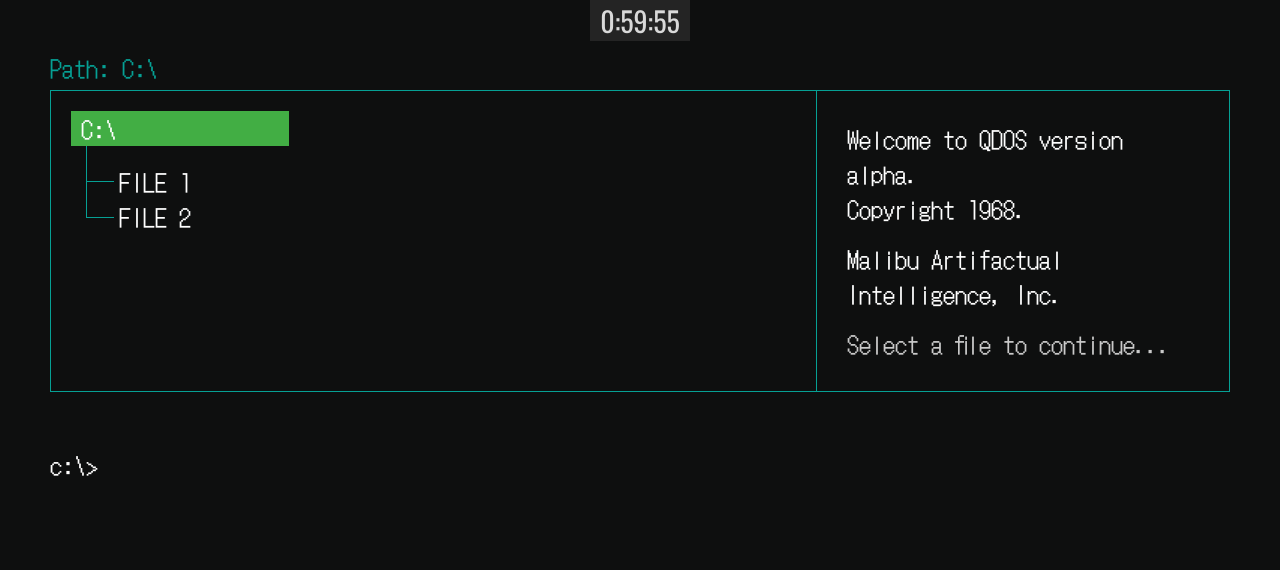
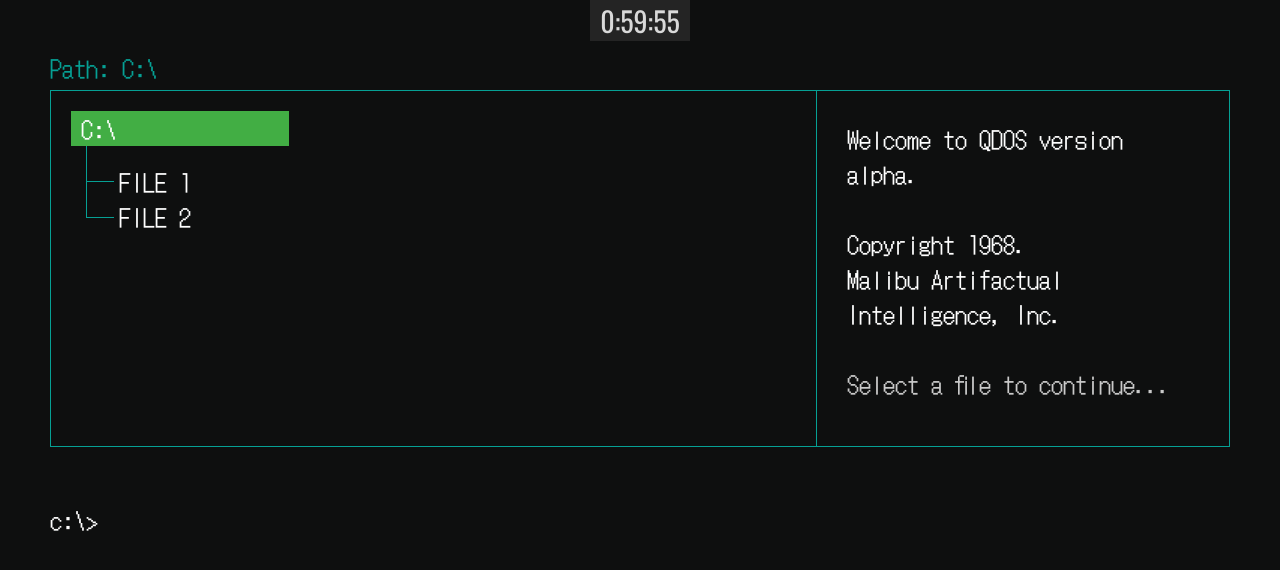
Before and after one commit to JohnnyBC2022/EnigmaF5, a React (Vite) app in the folder frontend/: page /consola in a window 1280 px wide. Shown: the top 570 px of the page. Built offline with nearby package versions, Linux system fonts and the light colour scheme.

Commit message:
initial conversation added to console.jsx

```diff
--- a/frontend/src/presentation/components/ModalFile1/ModalFile1.css
+++ b/frontend/src/presentation/components/ModalFile1/ModalFile1.css
@@ -4,8 +4,6 @@
   left: 50%;
   transform: translate(-50%, -50%);
   margin: 0 auto;
- /*  width: 90rem;
-  height: 60rem; */
   background-color: rgba(0, 0, 0, 0.5);
   display: flex;
   justify-content: center;
--- a/frontend/src/presentation/components/ModalFile1/ModalFile1.jsx
+++ b/frontend/src/presentation/components/ModalFile1/ModalFile1.jsx
@@ -2,11 +2,11 @@ import "./ModalFile1.css";
 import file1Img from "../../assets/images/file1Img.jpg";
 import { ImageMagnifier } from "../ImageMagnifier/ImageMagnifier";
 
-export const ModalFile1 = ({ closeModal }) => {
+export const ModalFile1 = ({ onClose }) => {
   return (
-    <div className="modalOverlay1" onClick={closeModal}>
+    <div className="modalOverlay1" onClick={onClose}>
       <div className="modalContent1" onClick={(e) => e.stopPropagation()}>
-        <button className="closeModalButton1" onClick={closeModal}>
+        <button className="closeModalButton1" onClick={onClose}>
           <p>X</p>
         </button>
         <div>
--- a/frontend/src/presentation/pages/Consola/Consola.css
+++ b/frontend/src/presentation/pages/Consola/Consola.css
@@ -1,7 +1,7 @@
 .consoleMain {
   background-color: var(--black-console);
-  min-width: 100vh;
-  height: 100vh;
+  max-width: 100vw;
+  min-height: 100vh;
   padding: 5rem;
   font-family: var(--DotGothic);
 }
@@ -78,6 +78,11 @@
   margin-top: 5rem;
 }
 
+.consoleHistory {
+  color: var(--white);
+  font-size: 2.4rem;
+}
+
 .consoleInputContainer {
   display: flex;
   align-items: center;
@@ -86,14 +91,18 @@
 .consoleInput {
   width: calc(100% - 8rem);
   font-family: var(--DotGothic);
+  color: var(--white);
+  font-size: 2.4rem;
   margin-top: 5rem;
   border: none;
   background-color: transparent;
-  color: var(--white);
-  font-size: 2.4rem;
   padding: 0.5rem;
   outline: none;
   caret-shape: block;
+}
+
+.elizaText{
+  color: var(--green-console);
 }
 
 .flicker1 {
--- a/frontend/src/presentation/pages/Consola/Consola.jsx
+++ b/frontend/src/presentation/pages/Consola/Consola.jsx
@@ -1,29 +1,33 @@
-import { useState } from "react";
+import React, { useState } from "react";
 import "./Consola.css";
 import { ModalFile1 } from "../../components/ModalFile1/ModalFile1";
-import  ModalFile2  from "../../components/ModalFile2/ModalFile2";
+import ModalFile2 from "../../components/ModalFile2/ModalFile2";
 
 export const Consola = () => {
+  const [inputValue, setInputValue] = useState("");
+  const [messageHistory, setMessageHistory] = useState([]);
   const [showModalFile1, setShowModalFile1] = useState(false);
   const [showModalFile2, setShowModalFile2] = useState(false);
-  const [inputValue, setInputValue] = useState("");
   const [isInputFocused, setIsInputFocused] = useState(false);
-
-  const handleModalFile1Click = () => {
-    setShowModalFile1(true);
-  };
-
-
-  const closeModalFile1 = () => {
-    setShowModalFile1(false);
-  };
-  const handleModalFile2Click = () => {
-    setShowModalFile2(true);
-    closeModalFile1();
-  };
 
   const handleInputChange = (event) => {
     setInputValue(event.target.value);
+  };
+
+  const handleInputSubmit = (event) => {
+    event.preventDefault();
+
+    // Almacenar el mensaje del usuario en el historial
+    setMessageHistory((prevHistory) => [
+      ...prevHistory,
+      { type: "user", message: inputValue },
+    ]);
+
+    // Lógica para manejar el comando ingresado
+    handleCommand(inputValue);
+
+    // Limpiar el valor del input
+    setInputValue("");
   };
 
   const handleInputFocus = () => {
@@ -33,6 +37,56 @@ export const Consola = () => {
 
   const handleInputBlur = () => {
     setIsInputFocused(false);
+  };
+
+  const handleCommand = (command) => {
+    // Lógica para manejar los comandos ingresados
+    if (command === "eliza mad-slip:run") {
+      // Simulación de respuesta de Eliza
+      const elizaMessage = (
+        <span className="elizaText">
+          BIENVENIDO A<br />
+          <br />
+          <div>
+            EEEEEE
+            LL&nbsp;&nbsp;&nbsp;&nbsp;&nbsp;IIII&nbsp;ZZZZZZZ&nbsp;&nbsp;AAAAA
+            <br />
+            EE&nbsp;&nbsp;&nbsp;&nbsp;&nbsp;LL&nbsp;&nbsp;&nbsp;&nbsp;&nbsp;&nbsp;II&nbsp;&nbsp;&nbsp;&nbsp;&nbsp;&nbsp;ZZ&nbsp;&nbsp;AA&nbsp;&nbsp;&nbsp;AA
+            <br />
+            EEEEEE&nbsp;LL&nbsp;&nbsp;&nbsp;&nbsp;&nbsp;&nbsp;II&nbsp;&nbsp;&nbsp;&nbsp;ZZZ&nbsp;&nbsp;&nbsp;AAAAAAA
+            <br />
+            EE&nbsp;&nbsp;&nbsp;&nbsp;&nbsp;LL&nbsp;&nbsp;&nbsp;&nbsp;&nbsp;&nbsp;II&nbsp;&nbsp;&nbsp;ZZ&nbsp;&nbsp;&nbsp;&nbsp;&nbsp;AA&nbsp;&nbsp;&nbsp;AA
+            <br />
+            EEEEEE LLLLLL IIII ZZZZZZZ AA&nbsp;&nbsp;&nbsp;AA
+            <br />
+          </div>
+          <br />
+          Copyright (C) 1964, 1967, MIT.
+          <br />
+          All rights reserved.
+          <br />
+          <br />
+          <span className="elizaText">ELIZA</span>: Hola, mi nombre es Eliza.
+          Soy un novedoso programa de inteligencia artificial. Puedo responder a
+          las entradas del usuario con preguntas y respuestas. ¿Cómo está usted
+          hoy?
+        </span>
+      );
+      // Almacenar el mensaje de Eliza en el historial
+      setMessageHistory((prevHistory) => [
+        ...prevHistory,
+        { type: "eliza", message: elizaMessage },
+      ]);
+    } else {
+      // Simulación de mensaje de error para comando incorrecto
+      const errorMessage =
+        "Comando incorrecto. Introduzca el comando correcto para ejecutar Eliza.";
+      // Almacenar el mensaje de Parry en el historial
+      setMessageHistory((prevHistory) => [
+        ...prevHistory,
+        { type: "parry", message: errorMessage },
+      ]);
+    }
   };
 
   return (
@@ -47,22 +101,40 @@ export const Consola = () => {
               <p>&nbsp;</p>
             </div>
             <div className="filesRight">
-              <button onClick={handleModalFile1Click}>File 1</button>
-              <button onClick={handleModalFile2Click}>File 2</button>
-              {showModalFile2 && <ModalFile2 onClose={() => setShowModalFile2(false)} />}
+              <button onClick={() => setShowModalFile1(true)}>File 1</button>
+              {showModalFile1 && (
+                <ModalFile1 onClose={() => setShowModalFile1(false)} />
+              )}
+              <button onClick={() => setShowModalFile2(true)}>File 2</button>
+              {showModalFile2 && (
+                <ModalFile2 onClose={() => setShowModalFile2(false)} />
+              )}
             </div>
           </div>
         </div>
         <div className="fileInfoRight">
           <p>
-            Welcome to QDOS version alpha.
-            <p>Copyright 1968.</p>
-            <p>Malibu Artifactual Intelligence, Inc.</p>
+            <span>Welcome to QDOS version alpha.</span>
+            <br />
+            <br />
+            Copyright 1968.
+            <br />
+            Malibu Artifactual Intelligence, Inc.
+            <br />
+            <br />
+            <span className="flicker1">Select a file to continue...</span>
           </p>
-          <p className="flicker1">Select a file to continue...</p>
         </div>
       </div>
-      <div className="consoleInputContainer">
+      <div className="consoleHistory">
+        {/* Historial de mensajes */}
+        {messageHistory.map((message, index) => (
+          <p key={index} className={message.type}>
+            {message.message}
+          </p>
+        ))}
+      </div>
+      <form onSubmit={handleInputSubmit} className="consoleInputContainer">
         <label className="consoleLabel">c:\&gt;</label>
         <input
           className={`consoleInput ${isInputFocused ? "" : "flicker2"}`}
@@ -73,8 +145,7 @@ export const Consola = () => {
           onFocus={handleInputFocus}
           onBlur={handleInputBlur}
         />
-      </div>
-      {showModalFile1 && <ModalFile1 closeModal={closeModalFile1} />}
+      </form>
     </div>
   );
 };
```
